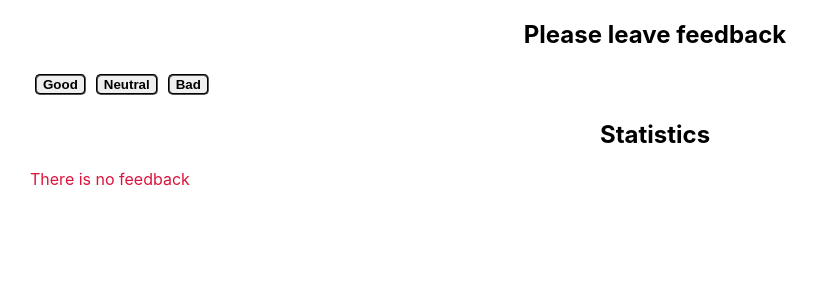
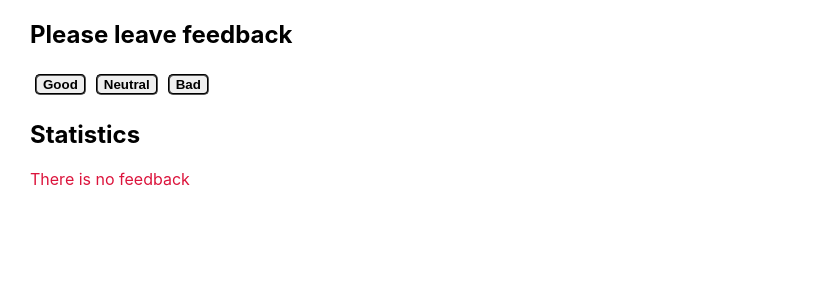
Before and after one commit to joa-kl/goit-react-hw-02-feedback, a React (Create React App) app: page / in a window 1280 px wide. Shown: the top 300 px of the page, without its empty margins (0-819 px from the left). Built offline with nearby package versions, Linux system fonts and the light colour scheme.

Commit message:
Update Section.module.css

```diff
--- a/src/components/Section/Section.module.css
+++ b/src/components/Section/Section.module.css
@@ -1,7 +1,3 @@
 .section {
     margin: 0 auto;
 }
-
-.title {
-    text-align: center;
-}
```
